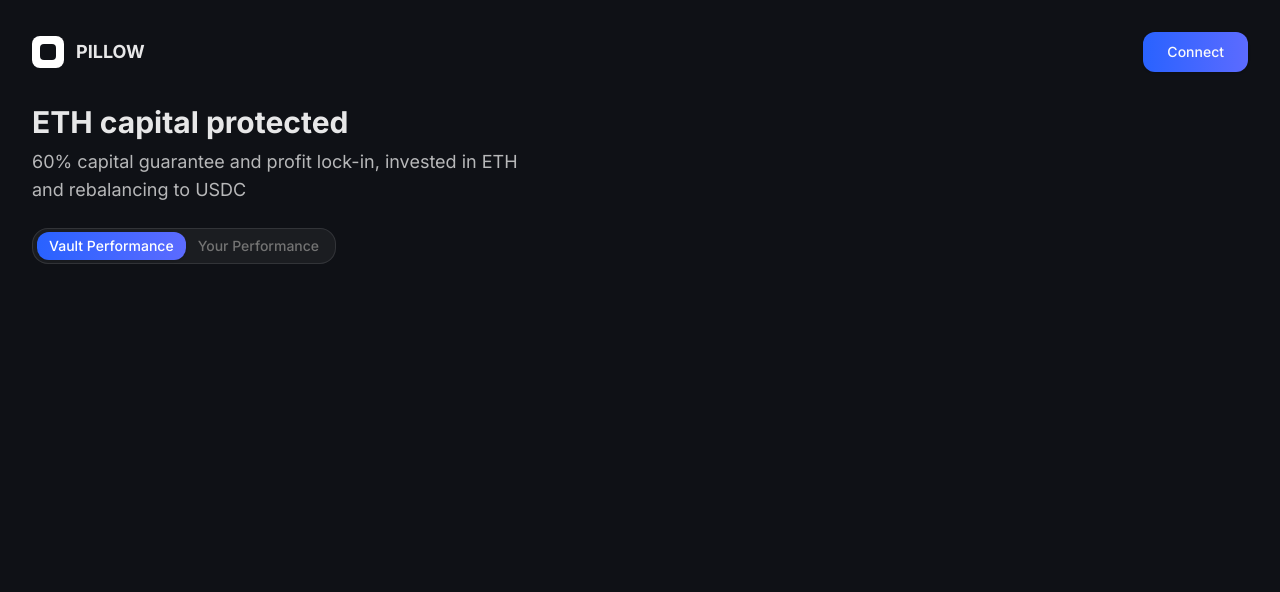
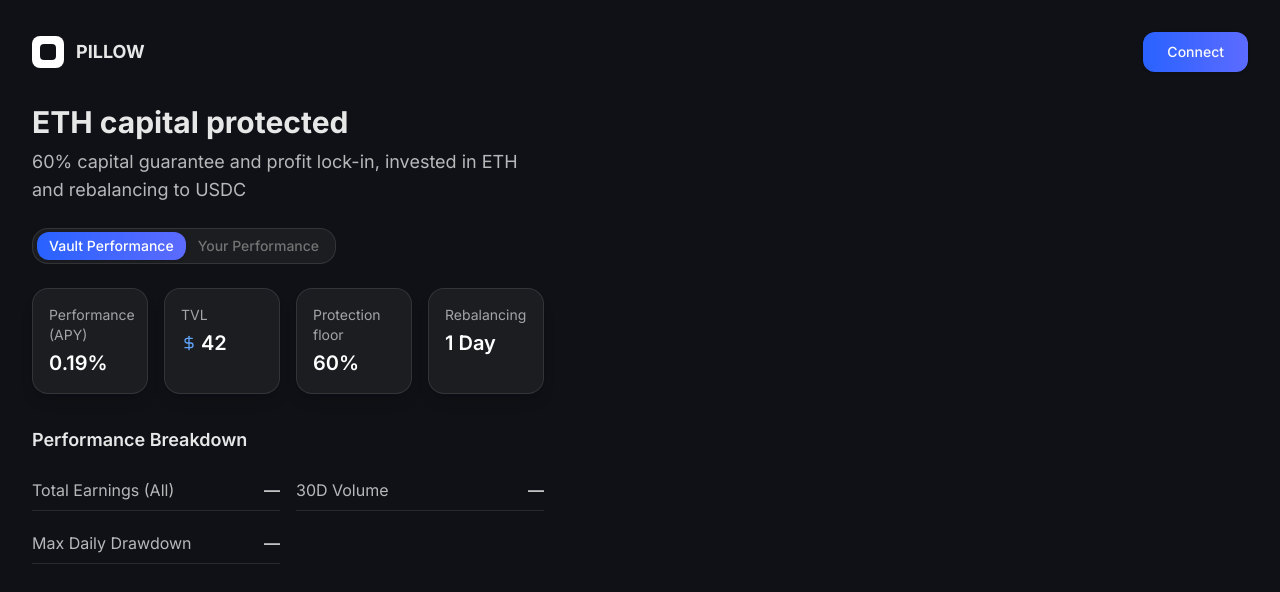
Before and after one commit to Pillow-trade/frontend, a Next.js app in the folder pillow-front/: page / in a window 1280 px wide. Shown: the top 592 px of the page. Built offline with nearby package versions, Linux system fonts and the light colour scheme.

Commit message:
add vault performance placeholders

```diff
--- a/pillow-front/components/vaultPage.tsx
+++ b/pillow-front/components/vaultPage.tsx
@@ -1,7 +1,9 @@
 import { useState } from "react";
 import { Button } from "@/components/ui/button";
 import { useLogin } from "@privy-io/react-auth";
-import { Tabs, TabsList, TabsTrigger } from "@/components/ui/tabs";
+import { Tabs, TabsList, TabsTrigger, TabsContent } from "@/components/ui/tabs";
+import { Card } from "@/components/ui/card";
+import { DollarSign } from "lucide-react";
 
 export default function CushionPage() {
   const { login } = useLogin({
@@ -61,6 +63,96 @@ export default function CushionPage() {
                     Your Performance
                   </TabsTrigger>
                 </TabsList>
+
+                <TabsContent value="vault" className="mt-6">
+                  <div className="grid grid-cols-2 lg:grid-cols-4 gap-4 mb-8">
+                    <Card className="bg-white/5 border-white/10 rounded-2xl p-4 shadow-lg">
+                      <div className="space-y-1">
+                        <p className="text-sm text-white/60">
+                          Performance (APY)
+                        </p>
+                        <p
+                          className="text-xl font-semibold text-white"
+                          role="status"
+                        >
+                          0.19%
+                        </p>
+                      </div>
+                    </Card>
+                    <Card className="bg-white/5 border-white/10 rounded-2xl p-4 shadow-lg">
+                      <div className="space-y-1">
+                        <p className="text-sm text-white/60">TVL</p>
+                        <div className="flex items-center gap-1">
+                          <DollarSign className="w-4 h-4 text-blue-400" />
+                          <p
+                            className="text-xl font-semibold text-white"
+                            role="status"
+                          >
+                            42
+                          </p>
+                        </div>
+                      </div>
+                    </Card>
+                    <Card className="bg-white/5 border-white/10 rounded-2xl p-4 shadow-lg">
+                      <div className="space-y-1">
+                        <p className="text-sm text-white/60">
+                          Protection floor
+                        </p>
+                        <p
+                          className="text-xl font-semibold text-white"
+                          role="status"
+                        >
+                          60%
+                        </p>
+                      </div>
+                    </Card>
+                    <Card className="bg-white/5 border-white/10 rounded-2xl p-4 shadow-lg">
+                      <div className="space-y-1">
+                        <p className="text-sm text-white/60">Rebalancing</p>
+                        <p
+                          className="text-xl font-semibold text-white"
+                          role="status"
+                        >
+                          1 Day
+                        </p>
+                      </div>
+                    </Card>
+                  </div>
+
+                  <div className="space-y-4">
+                    <h3 className="text-lg font-semibold">
+                      Performance Breakdown
+                    </h3>
+                    <div className="grid grid-cols-1 md:grid-cols-2 gap-4">
+                      <div className="space-y-3">
+                        <div className="flex justify-between items-center py-2 border-b border-white/10">
+                          <span className="text-white/70">
+                            Total Earnings (All)
+                          </span>
+                          <span className="font-medium" role="status">
+                            —
+                          </span>
+                        </div>
+                        <div className="flex justify-between items-center py-2 border-b border-white/10">
+                          <span className="text-white/70">
+                            Max Daily Drawdown
+                          </span>
+                          <span className="font-medium" role="status">
+                            —
+                          </span>
+                        </div>
+                      </div>
+                      <div className="space-y-3">
+                        <div className="flex justify-between items-center py-2 border-b border-white/10">
+                          <span className="text-white/70">30D Volume</span>
+                          <span className="font-medium" role="status">
+                            —
+                          </span>
+                        </div>
+                      </div>
+                    </div>
+                  </div>
+                </TabsContent>
               </Tabs>
             </div>
           </div>
```
